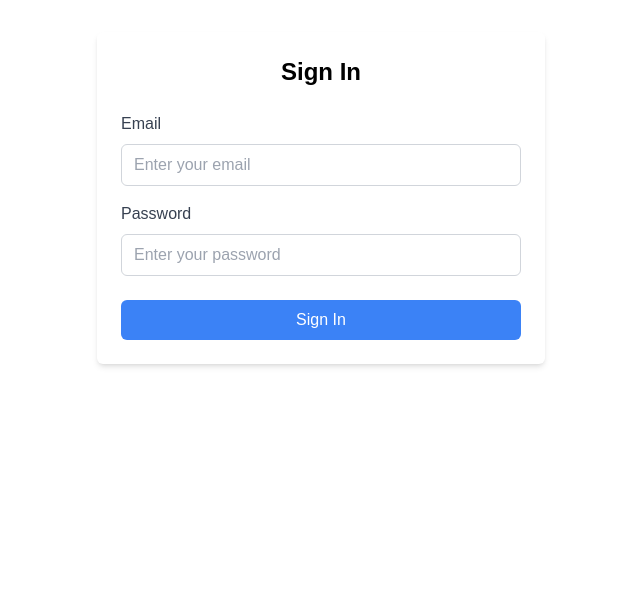
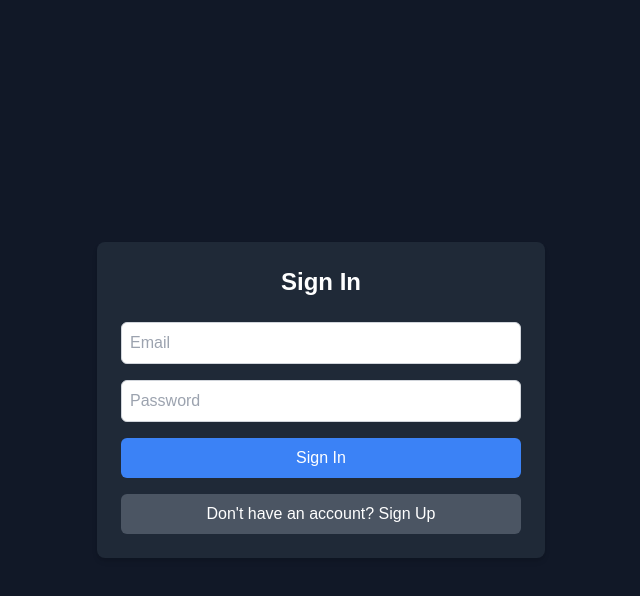
Before and after one commit to mkunboxing/quizy, a Next.js app: page /signin in a window 1280 px wide. Shown: the top 596 px of the page, without its empty margins (319-959 px from the left). Built offline with nearby package versions, Linux system fonts and the light colour scheme.

Commit message:
ui improvement

```diff
--- a/src/app/_components/QuizResult.jsx
+++ b/src/app/_components/QuizResult.jsx
@@ -17,15 +17,15 @@ const QuizResult = ({ quizTitle, results }) => {
 
       <div className="bg-gray-800 rounded-lg p-6 mb-6">
         <div className="grid grid-cols-2 gap-4">
-          <ResultItem icon={<Coins className="text-yellow-400" />} label="Coin Earned" value={results.coinEarned} />
-          <ResultItem icon={<Trophy className="text-yellow-400" />} label="Your Score" value={results.score} />
+          {/* <ResultItem icon={<Coins className="text-yellow-400" />} label="Coin Earned" value={results.coinEarned} /> */}
+          <ResultItem icon={<Trophy className="text-yellow-400" />} label="Your Score" value={results.score} className='col-span-2' />
           <ResultItem icon={<CheckCircle className="text-green-500" />} label="Correct" value={results.correct} />
           <ResultItem icon={<XCircle className="text-red-500" />} label="Incorrect" value={results.incorrect} />
-          <ResultItem icon={<Percent className="text-red-500" />} label="Percentage" value={`${results.percentage}%`} />
-          <ResultItem icon={<Clock className="text-blue-400" />} label="Time Spent" value={`${results.timeSpent} sec`} />
-          <ResultItem icon={<Minus className="text-red-500" />} label="Unattempted" value={results.unattempted} />
+          <ResultItem icon={<Percent className="text-red-500" />} label="Percentage" value={`${results.percentage}%`} className='col-span-2' />
+          <ResultItem icon={<Clock className="text-blue-400" />} label="Time Spent" value={`${results.timeSpent} sec`}  />
+          {/* <ResultItem icon={<Minus className="text-red-500" />} label="Unattempted" value={results.unattempted} /> */}
           <ResultItem icon={<Clock className="text-blue-400" />} label="Time/Ques" value={`${results.timePerQuestion} sec`} />
-          <ResultItem icon={<Medal className="text-yellow-400" />} label="Live Rank" value={results.liveRank} className="col-span-2" />
+          {/* <ResultItem icon={<Medal className="text-yellow-400" />} label="Live Rank" value={results.liveRank} className="col-span-2" /> */}
         </div>
       </div>
       <Link
--- a/src/app/layout.js
+++ b/src/app/layout.js
@@ -13,8 +13,8 @@ const geistMono = localFont({
 });
 
 export const metadata = {
-  title: "Create Next App",
-  description: "Generated by create next app",
+  title: "Quizy",
+  description: "Quizy is a quiz app that allows you to play quizzes.",
 };
 
 export default function RootLayout({ children }) {
--- a/src/app/leaderboard/page.jsx
+++ b/src/app/leaderboard/page.jsx
@@ -5,17 +5,16 @@ import Image from 'next/image';
 import { useSearchParams } from 'next/navigation'; // Importing the useSearchParams hook
 
 const LeaderboardItem = ({ rank, name, score }) => (
-  <div className="flex items-center justify-between bg-gray-800 p-2 rounded-lg mb-2">
-
-    <span className="text-yellow-400  font-bold">{rank}</span>
+  <div className="flex items-center justify-between bg-gray-800 p-2 rounded-lg mb-2 h-full">
+    <span className="text-yellow-400  font-bold text-xs md:text-xl">{rank}</span>
     <div className="flex items-center">
-      <Image src="/userImage.png" alt={name} className="w-10 h-10 rounded-full mr-2" width={40} height={40} />
-      <span className="text-white">{name}</span>
+      <Image src="/userImage.png" alt={name} className="w-8 h-8 rounded-full mr-2 md:w-12 md:h-12" width={40} height={40} />
+      <span className="text-white text-sm md:text-xl capitalize">{name}</span>
     </div>
     <div className="flex items-center">
-    <span className="text-yellow-400 mr-2">Points</span>
-      <div className="bg-yellow-400 rounded-full w-6 h-6 flex items-center justify-center">
-      <span className="text-gray-800 ">{score}</span>
+    <span className="text-yellow-400 mr-2 text-xs md:text-xl">Points</span>
+      <div className="bg-yellow-400 rounded-full w-6 h-6 md:w-8 md:h-8 flex items-center justify-center">
+      <span className="text-gray-800 text-xs md:text-xl">{score}</span>
       </div>
     </div>
   </div>
@@ -65,8 +64,8 @@ const TopThree = ({ users }) => (
               <span className="text-white font-bold">{index + 1}</span>
             </div>
           </div>
-          <span className="text-white text-sm">{user.userName}</span>
-          <span className="text-yellow-400">{user.totalPoints}</span>
+          <span className="text-white text-xs font-bold md:text-xl capitalize">{user.userName}</span>
+          <span className="text-yellow-400 text-xs md:text-xl">{user.totalPoints}</span>
         </motion.div>
       );
     })}
@@ -121,9 +120,9 @@ const LeaderboardContent = () => {
 
 const Leaderboard = () => {
   return (
-    <div className="w-full h-screen bg-gray-900 p-6 mx-auto">
-      <div className="flex items-center mb-6">
-        <h1 className="text-yellow-400 text-2xl font-bold">Leaderboard</h1>
+    <div className="mx-auto h-screen bg-gray-900 p-8">
+      <div className="flex items-center justify-center mb-6">
+        <h1 className="text-yellow-400 text-xl md:text-2xl font-bold">Leaderboard</h1>
       </div>
       <Suspense fallback={<div className="text-white">Loading...</div>}>
         <LeaderboardContent />
--- a/src/app/questions/page.jsx
+++ b/src/app/questions/page.jsx
@@ -148,7 +148,7 @@ const QuestionsContent = () => {
   };
 
   return (
-    <div className="h-full w-full mx-auto px-4 md:py-8 py-4 bg-gray-900">
+    <div className="h-screen w-full mx-auto px-4 md:py-8 py-4 bg-gray-900">
       <h1 className='text-yellow-500 text-center text-2xl font-bold mb-4'>{cardName} Quiz</h1>
       <div className='bg-gray-800 rounded-lg p-4 md:p-8 text-white mb-14'>
         <div className="text-center md:mb-8 mb-1">
@@ -213,7 +213,7 @@ const QuestionsContent = () => {
         </div>
       )}
 
-      {currentQuestionIndex === questions.length - 1 && (
+      {showAnswer && currentQuestionIndex === questions.length - 1 && (
         <button
           className="w-full mt-8 py-3 px-4 bg-blue-600 text-white rounded-full hover:bg-blue-700 transition-colors"
           onClick={handleSubmit}
--- a/src/app/quizResult/page.jsx
+++ b/src/app/quizResult/page.jsx
@@ -58,7 +58,7 @@ const QuizResultContent = () => {
 
 
   return (
-    <div className="mx-auto md:px-5 md:py-5 bg-gray-900">
+    <div className="mx-auto md:px-5 md:py-5 bg-gray-900 h-screen">
     <QuizResult
       quizTitle='Your Quiz Result'
       results={results}
--- a/src/app/signin/page.jsx
+++ b/src/app/signin/page.jsx
@@ -1,14 +1,17 @@
 'use client'
 import { useState } from 'react';
 import { useRouter } from 'next/navigation';
+import Link from 'next/link';
 
 export default function SignIn() {
   const [email, setEmail] = useState('');
   const [password, setPassword] = useState('');
+  const [isLoading, setIsLoading] = useState(false);
   const router = useRouter();
 
   const handleSubmit = async (e) => {
     e.preventDefault();
+    setIsLoading(true);
     try {
       const response = await fetch(`${process.env.NEXT_PUBLIC_BACKEND_URL}/auth/signin`, {
         method: 'POST',
@@ -27,42 +30,42 @@ export default function SignIn() {
     } catch (error) {
       console.error('Sign in error:', error);
       alert('An error occurred during sign in');
+    } finally {
+      setIsLoading(false);
     }
   };
 
   return (
-    <form onSubmit={handleSubmit} className="max-w-md mx-auto mt-8 p-6 bg-white shadow-md rounded-md">
-      <h2 className="text-2xl font-semibold mb-6 text-center">Sign In</h2>
-      <div className="mb-4">
-        <label htmlFor="email" className="block text-gray-700 mb-2">Email</label>
+    <div className="flex justify-center items-center h-screen bg-gray-900">
+      <form onSubmit={handleSubmit} className="max-w-md mx-auto p-6 bg-gray-800 rounded-lg shadow-md">
+        <h2 className="text-2xl font-bold mb-6 text-center text-white">Sign In</h2>
         <input
           type="email"
-          id="email"
           value={email}
           onChange={(e) => setEmail(e.target.value)}
-          placeholder="Enter your email"
+          placeholder="Email"
           required
-          className="w-full px-3 py-2 border border-gray-300 rounded-md focus:outline-none focus:ring-2 focus:ring-blue-500"
+          className="w-full p-2 mb-4 border border-gray-300 rounded-md focus:outline-none focus:ring-2 focus:ring-blue-500"
         />
-      </div>
-      <div className="mb-6">
-        <label htmlFor="password" className="block text-gray-700 mb-2">Password</label>
         <input
           type="password"
-          id="password"
           value={password}
           onChange={(e) => setPassword(e.target.value)}
-          placeholder="Enter your password"
+          placeholder="Password"
           required
-          className="w-full px-3 py-2 border border-gray-300 rounded-md focus:outline-none focus:ring-2 focus:ring-blue-500"
+          className="w-full p-2 mb-4 border border-gray-300 rounded-md focus:outline-none focus:ring-2 focus:ring-blue-500"
         />
-      </div>
-      <button
-        type="submit"
-        className="w-full bg-blue-500 text-white py-2 rounded-md hover:bg-blue-600 transition-colors"
-      >
-        Sign In
-      </button>
-    </form>
+        <button
+          type="submit"
+          disabled={isLoading}
+          className="w-full p-2 mb-4 bg-blue-500 text-white rounded-md hover:bg-blue-600 focus:outline-none focus:ring-2 focus:ring-blue-500 disabled:opacity-50"
+        >
+          {isLoading ? 'Loading...' : 'Sign In'}
+        </button>
+        <Link href="/signup" className="block w-full text-center p-2 bg-gray-600 text-white rounded-md hover:bg-gray-700 focus:outline-none focus:ring-2 focus:ring-gray-500">
+          Don&apos;t have an account? Sign Up
+        </Link>
+      </form>
+    </div>
   );
 }
--- a/src/app/signup/page.jsx
+++ b/src/app/signup/page.jsx
@@ -1,15 +1,18 @@
 'use client'
 import { useState } from 'react';
 import { useRouter } from 'next/navigation';
+import Link from 'next/link';
 
 export default function SignUp() {
   const [fname, setFname] = useState('');
   const [email, setEmail] = useState('');
   const [password, setPassword] = useState('');
+  const [isLoading, setIsLoading] = useState(false);
   const router = useRouter();
 
   const handleSubmit = async (e) => {
     e.preventDefault();
+    setIsLoading(true);
     try {
       const response = await fetch(`${process.env.NEXT_PUBLIC_BACKEND_URL}/auth/signup`, {
         method: 'POST',
@@ -26,6 +29,8 @@ export default function SignUp() {
     } catch (error) {
       console.error('Signup error:', error);
       alert('An error occurred during signup');
+    } finally {
+      setIsLoading(false);
     }
   };
 
@@ -59,10 +64,14 @@ export default function SignUp() {
       />
       <button
         type="submit"
-        className="w-full p-2 bg-blue-500 text-white rounded-md hover:bg-blue-600 focus:outline-none focus:ring-2 focus:ring-blue-500"
+        disabled={isLoading}
+        className="w-full p-2 mb-4 bg-blue-500 text-white rounded-md hover:bg-blue-600 focus:outline-none focus:ring-2 focus:ring-blue-500 disabled:opacity-50"
       >
-        Sign Up
+        {isLoading ? 'Loading...' : 'Sign Up'}
       </button>
+      <Link href="/signin" className="block w-full text-center p-2 bg-gray-600 text-white rounded-md hover:bg-gray-700 focus:outline-none focus:ring-2 focus:ring-gray-500">
+        Already have an account? Sign In
+      </Link>
     </form>
     </div>
   );
```
